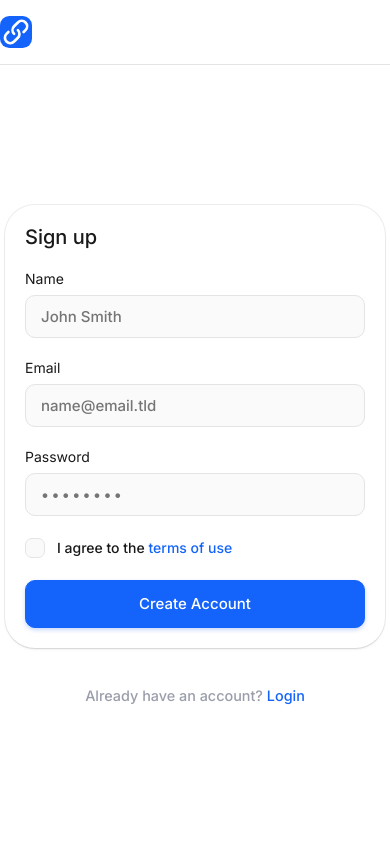
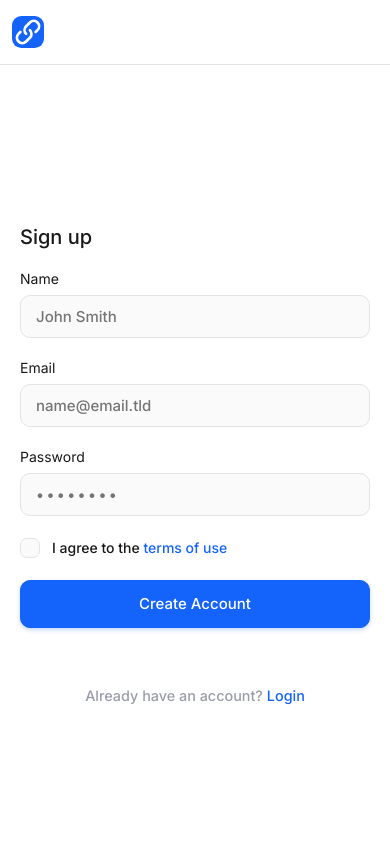
Before and after one commit to kramber1024/url-shortener, a FastAPI app: template frontend/templates/signup.html in a window 390 px wide. Run offline with FastAPI, Linux system fonts and the light colour scheme; the template is opened without the code that fills it, so the values that code supplies are empty; parts of the project's set-up code (start-up, migrations or seed data) failed here and were passed over.

Commit message:
feat: Add signup form responsiveness

```diff
--- a/frontend/static/css/signup.css
+++ b/frontend/static/css/signup.css
@@ -26,7 +26,7 @@ body {
     display: flex;
     flex-direction: column;
     width: 100%;
-    height: 100vh;
+    height: 100svh;
     background-color: var(--background);
 }
 
@@ -257,7 +257,7 @@ label[for="checkbox"] > a:hover,
     display: flex;
     justify-content: center;
     align-items: center;
-    width: 340px;
+    width: 100%;
     height: 48px;
     margin-top: 14px;
     padding: 14px 18px;
@@ -345,5 +345,35 @@ label[for="checkbox"] > a:hover,
     line-height: 1rem;
     font-weight: 500;
     text-decoration: none;
+    text-align: center;
     color: var(--background-secondary-font-color);
 }
+
+@media screen and (max-width: 1352px) {
+    .navbar {
+        width: 80%;
+    }
+}
+
+@media screen and (max-width: 500px) {
+    .navbar {
+        width: 100%;
+        padding: 0 12px;
+    }
+
+    .dialog {
+        box-sizing: border-box;
+        width: 100%;
+        box-shadow: unset;
+    }
+
+    .dialog__form {
+        width: 100%;
+    }
+}
+
+@media screen and (max-width: 180px) {
+    .form__button {
+        margin-top: 38px;
+    }
+}
```
